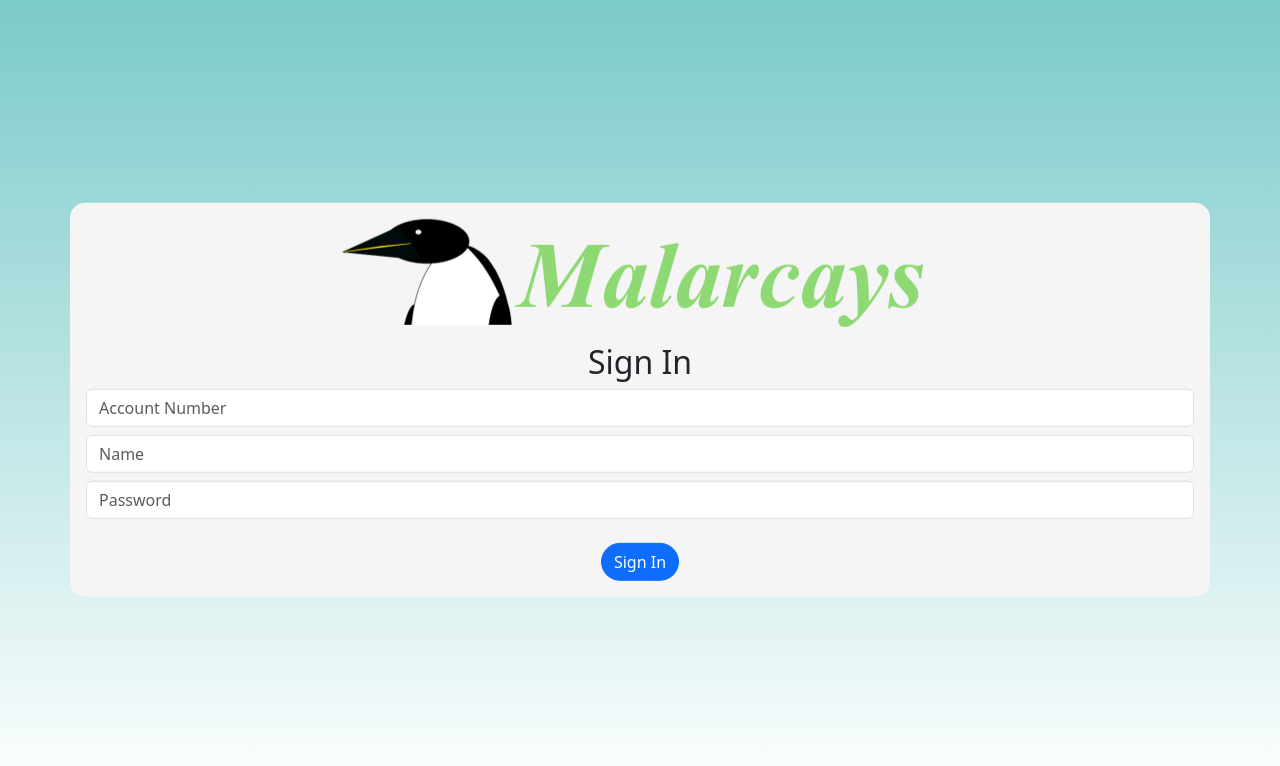
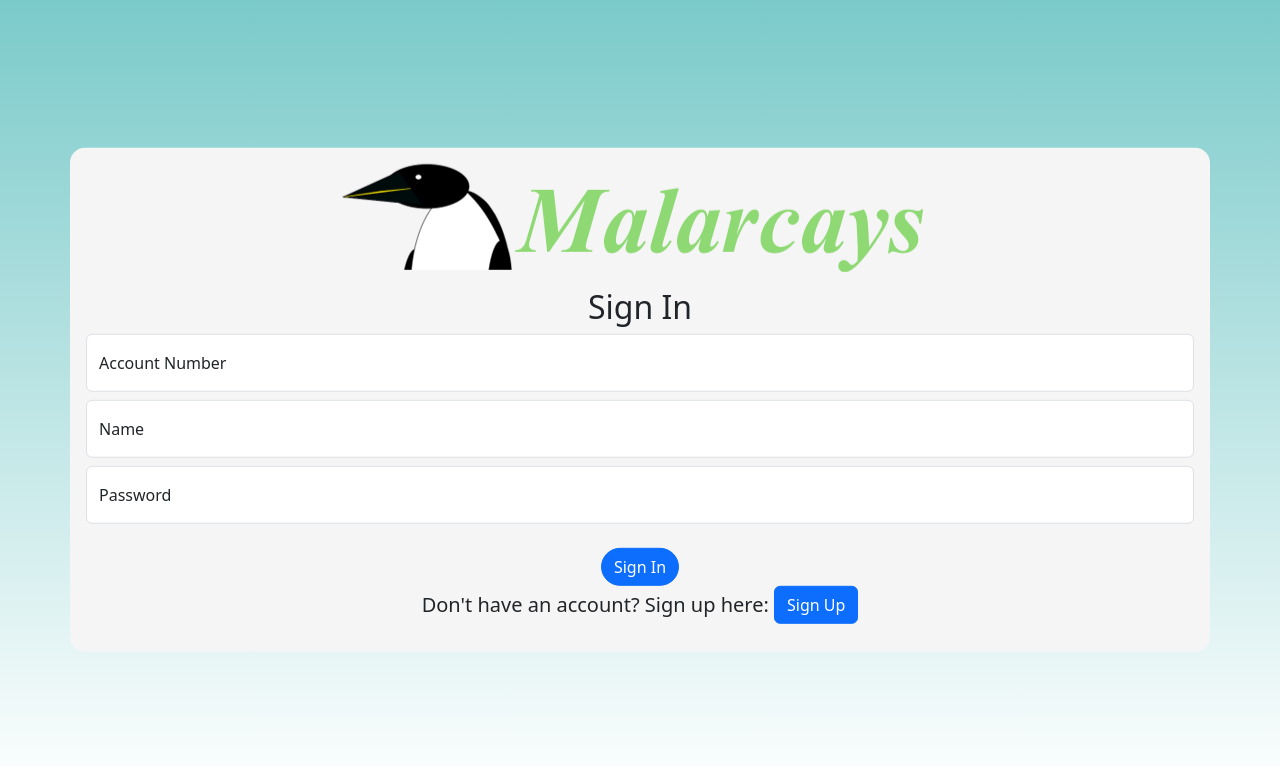
Before and after one commit to Lilyb03/industrial-team-project, a React (Vite) app in the folder malarcays-web/: page / in a window 1280 px wide. Shown: the top 766 px of the page. Built offline with nearby package versions, Linux system fonts and the light colour scheme.

Commit message:
-created signup page -added signup button to log in page -changed sign out to clear details

```diff
--- a/malarcays-web/src/App.tsx
+++ b/malarcays-web/src/App.tsx
@@ -21,6 +21,7 @@ import Payment from './components/payment/payment.tsx';
 import { LoginPage } from './components/login/login.tsx';
 // import { getDetails } from './services/details.tsx';
 import { AccountData, empty_account, executeTransaction } from './services/api.ts';
+import SignupPage from './components/login/Signup.tsx';
 
 function CalculateGreenLevel(score: number) {
   return Math.floor(
@@ -43,8 +44,8 @@ function CalculateGreenStuff(score: number) {
 
 
 function MainPage({ page, setPage, accountData, setAccountData }: { page: number, setPage: (pageNumber: number) => void, accountData: AccountData, setAccountData: (data: AccountData) => void }) {
+  if (accountData.account_number != 0) {
 
-  if (accountData.account_number != 0) {
     useEffect(() => {
       const interval = setInterval(() => {
         fetch(`https://api.malarcays.uk/transaction-events?account=${accountData.account_number}`).then((data) => data.json())
@@ -95,9 +96,17 @@ function MainPage({ page, setPage, accountData, setAccountData }: { page: number
           <Payment setPage={setPage} accountData={accountData} setAccountData={setAccountData} />
         </>
       )
+    case 5:
+      return (
+        <>
+          <SignupPage setPage={setPage} />
+        </>
+      );
+    default:
+      return null;
   }
+}
 
-}
 
 // function FetchUser(){
 //   const apiCall = "https://api.malarcays.uk/balance?account=91";
@@ -121,6 +130,7 @@ function App() {
 
   const [loggedIn, setLoggedIn] = useState(false);
 
+
   // useEffect(() => {
   //     getDetails()
   //       .then(data => {
@@ -130,16 +140,22 @@ function App() {
 
   // console.log(details);
 
-  if (!loggedIn) {
+  if (!loggedIn && page !== 5) {
     return (
       <>
-        <LoginPage setLoggedIn={setLoggedIn} setDetails={setDetails} />
+        <LoginPage setLoggedIn={setLoggedIn} setDetails={setDetails} setPage={setPage}/>
       </>
     )
 
-  }
+  }else if (!loggedIn && page === 5){
+    return (
+      <>
+        <SignupPage setPage={setPage} />
+      </>
 
-  return (
+      )
+
+  }return (
     <>
       <header>
         <TopBar perc={CalculateGreenStuff(details.green_score)} name={details.name} level={CalculateGreenLevel(details.green_score)} />
--- a/malarcays-web/src/components/bottombar.tsx
+++ b/malarcays-web/src/components/bottombar.tsx
@@ -9,6 +9,8 @@ export function BottomBar({ setPage, setLoggedIn, setDetails }: { setPage: (page
   const handleSignOut = () => {
     setDetails(empty_account);
     setLoggedIn(false);
+    console.log(setPage);
+
   };
 
   return (
--- /dev/null
+++ b/malarcays-web/src/components/login/Signup.tsx
@@ -0,0 +1,138 @@
+import React, { useState } from 'react';
+import 'bootstrap/dist/css/bootstrap.min.css';
+import Container from 'react-bootstrap/Container';
+import Form from 'react-bootstrap/Form';
+import Image from 'react-bootstrap/Image';
+import Button from 'react-bootstrap/Button';
+import FloatingLabel from 'react-bootstrap/FloatingLabel';
+import Modal from 'react-bootstrap/Modal';
+
+function SignupPage({ setPage }: { setPage: (pageNumber: number) => void }) {
+  const [accountType, setAccountType] = useState('');
+  const [showModal, setShowModal] = useState(false);
+  const [accountNumber, setAccountNumber] = useState('');
+  const handleAccountTypeChange = (event: React.ChangeEvent<HTMLSelectElement>) => {
+    setAccountType(event.target.value);
+  };
+
+  const handleSubmit = (event: any) => {
+    event.preventDefault();
+
+    let form = event.target;
+    let formData = new FormData(form);
+    let entry = Object.fromEntries(formData.entries());
+
+    const signupURL = 'https://api.malarcays.uk/signup/';
+
+    const requestBody: any = {
+      name: entry.name,
+      password: entry.password,
+      type_id: parseInt(entry.type_id.toString()),
+      amount: 10000,
+    };
+
+    if (entry.lastName) {
+      requestBody.lastName = entry.lastName;
+    }
+
+    if (entry.spending_category) {
+      requestBody.spending_category = entry.spending_category;
+    }
+
+    fetch(signupURL, {
+      method: 'POST',
+      headers: {
+        'Content-Type': 'application/json',
+      },
+      body: JSON.stringify(requestBody),
+    })
+      .then((res) => res.json())
+      .then((res) => {
+        if (res.message === 'Account created') {
+          setAccountNumber(res.data[0].account_number);
+          setShowModal(true);
+        }
+      });
+  };
+
+  const handleCloseModal = () => {
+    setShowModal(false);
+    setPage(0);
+  };
+
+  return (
+    <>
+      <Container className="vh-100">
+        <Container className="ml-3 mr-3 p-3 translate-middle top-50 start-50 position-absolute" id="box">
+          <Image src="/img/Malarcays.png" className="mb-3" fluid />
+          <h2>Sign Up</h2>
+          <Form onSubmit={handleSubmit}>
+            <FloatingLabel label="First Name" className="mt-2 mb-2">
+              <Form.Control name="name" type="text" placeholder="Enter first name" />
+            </FloatingLabel>
+            <FloatingLabel label="Last Name" className="mt-2 mb-2">
+              <Form.Control name="lastName" type="text" placeholder="Enter last name" />
+            </FloatingLabel>
+            <FloatingLabel label="Password" className="mt-2 mb-2">
+              <Form.Control name="pass" type="password" placeholder="Enter password" />
+            </FloatingLabel>
+
+            <FloatingLabel label="Account Type" className="mt-2 mb-2">
+              <Form.Select name="type_id" onChange={handleAccountTypeChange} aria-label="Select account type">
+                <option value="1">Customer</option>
+                <option value="2">Business</option>
+              </Form.Select>
+            </FloatingLabel>
+
+            {accountType === '2' && (
+              <FloatingLabel label="Category of business" className="mt-2 mb-2">
+                <Form.Select name="spending_category" aria-label="Select business category">
+                  <option value="Technology">Technology</option>
+                  <option value="Agriculture">Agriculture</option>
+                  <option value="Groceries">Groceries</option>
+                  <option value="Waste Management">Waste Management</option>
+                  <option value="Fuel">Fuel</option>
+                  <option value="Healthcare">Healthcare</option>
+                  <option value="Fashion">Fashion</option>
+                  <option value="Entertainment">Entertainment</option>
+                  <option value="Construction">Construction</option>
+                  <option value="Transport">Transport</option>
+                  <option value="Telecommunications">Telecommunications</option>
+                  <option value="Education">Education</option>
+                  <option value="Energy">Energy</option>
+                  <option value="Automotive">Automotive</option>
+                  <option value="Hospitality">Hospitality</option>
+                </Form.Select>
+              </FloatingLabel>
+            )}
+
+            <Button className="mt-3" variant="primary" type="submit">Sign Up</Button>
+            <Container>
+              <h5>
+                Already have an account? Log In here:
+                <Button id='login' className='mb-1' variant='primary' onClick={() => {setPage(0);}}>Log In</Button>
+              </h5>
+            </Container>
+          </Form>
+        </Container>
+      </Container>
+
+        <Modal show={showModal} onHide={handleCloseModal}>
+          <Modal.Header closeButton>
+            <Modal.Title>Account Created</Modal.Title>
+          </Modal.Header>
+          <Modal.Body>
+            <p>Your account number is: <strong>{accountNumber}</strong></p>
+          </Modal.Body>
+          <Modal.Footer>
+            <Button variant="secondary" onClick={handleCloseModal}>
+              Close
+            </Button>
+          </Modal.Footer>
+        </Modal>
+    </>
+
+  );
+}
+
+export default SignupPage;
--- a/malarcays-web/src/components/login/login.tsx
+++ b/malarcays-web/src/components/login/login.tsx
@@ -3,12 +3,14 @@ import Container from 'react-bootstrap/Container';
 import Form from 'react-bootstrap/Form';
 import Image from 'react-bootstrap/Image';
 import Button from 'react-bootstrap/Button';
+import FloatingLabel from 'react-bootstrap/FloatingLabel';
+
 
 import { getDetails } from '../../services/details';
 import { AccountData } from '../../services/api';
 
 
-export function LoginPage({ setLoggedIn, setDetails }: { setLoggedIn: (logged: boolean) => void, setDetails: (details: AccountData) => any }) {
+export function LoginPage({setPage, setLoggedIn, setDetails }: { setPage: (pageNumber: number) => void, setLoggedIn: (logged: boolean) => void, setDetails: (details: AccountData) => any }) {
 
   const handleSubmit = (event: any) => {
     event.preventDefault();
@@ -21,7 +23,6 @@ export function LoginPage({ setLoggedIn, setDetails }: { setLoggedIn: (logged: b
 
     const loginURL = "https://api.malarcays.uk/login/"
 
-    //change post request when newer API version is deployed (so that)
     fetch(loginURL, {
       method: "POST",
       headers: {
@@ -54,20 +55,37 @@ export function LoginPage({ setLoggedIn, setDetails }: { setLoggedIn: (logged: b
   return (
     <>
       <Container className="vh-100">
-
-        <Container className='ml-3 mr-3 p-3 translate-middle top-50 start-50 position-absolute' id='box'>
-          <Image src='/img/Malarcays.png' className="mb-3" fluid />
+        <Container className="ml-3 mr-3 p-3 translate-middle top-50 start-50 position-absolute" id="box">
+          <Image src="/img/Malarcays.png" className="mb-3" fluid />
           <h2>Sign In</h2>
 
           <Form onSubmit={handleSubmit}>
-            <Form.Control className="mt-2 mb-2" name='acc' type="text" placeholder="Account Number" />
-            <Form.Control className="mt-2 mb-2" name='name' type="text" placeholder="Name" />
-            <Form.Control className="mt-2 mb-2" name='pass' type="password" placeholder="Password" />
-            <Button id='butt' className='mt-3' variant='primary' type='submit'>Sign In</Button>
+            <FloatingLabel label="Account Number" className="mt-2 mb-2">
+              <Form.Control name="acc" type="text" placeholder="Account Number" />
+            </FloatingLabel>
+
+            <FloatingLabel label="Name" className="mt-2 mb-2">
+              <Form.Control name="name" type="text" placeholder="Name" />
+            </FloatingLabel>
+
+            <FloatingLabel label="Password" className="mt-2 mb-2">
+              <Form.Control name="pass" type="password" placeholder="Password" />
+            </FloatingLabel>
+
+            <Button id="butt" className="mt-3" variant="primary" type="submit">
+              Sign In
+            </Button>
+
+            <Container>
+              <h5>
+                Don't have an account? Sign up here:{" "}
+                <Button id="signup" className="mb-1" variant="primary" onClick={() => {setPage(5);}}>Sign Up</Button>
+              </h5>
+            </Container>
           </Form>
         </Container>
       </Container>
     </>
-  )
+  );
 
 }
```
